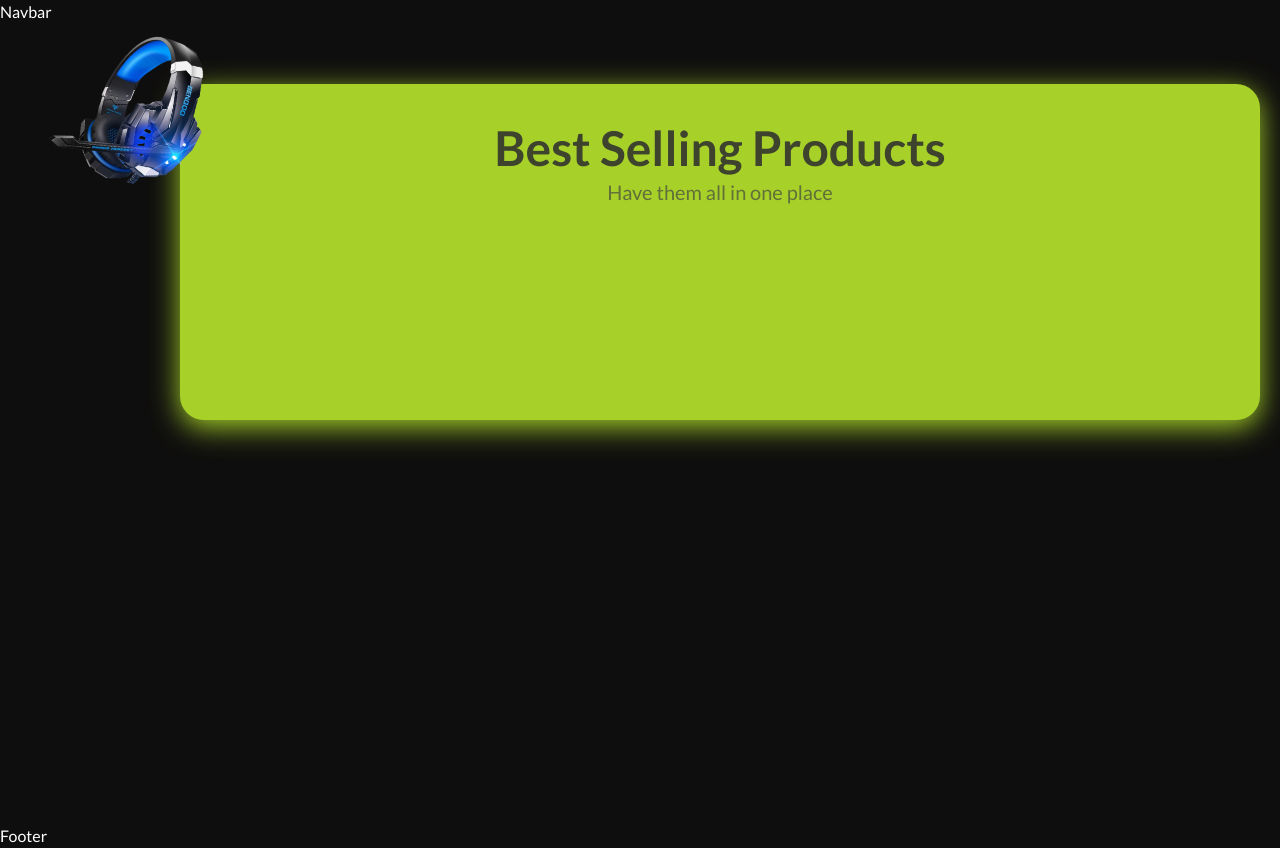
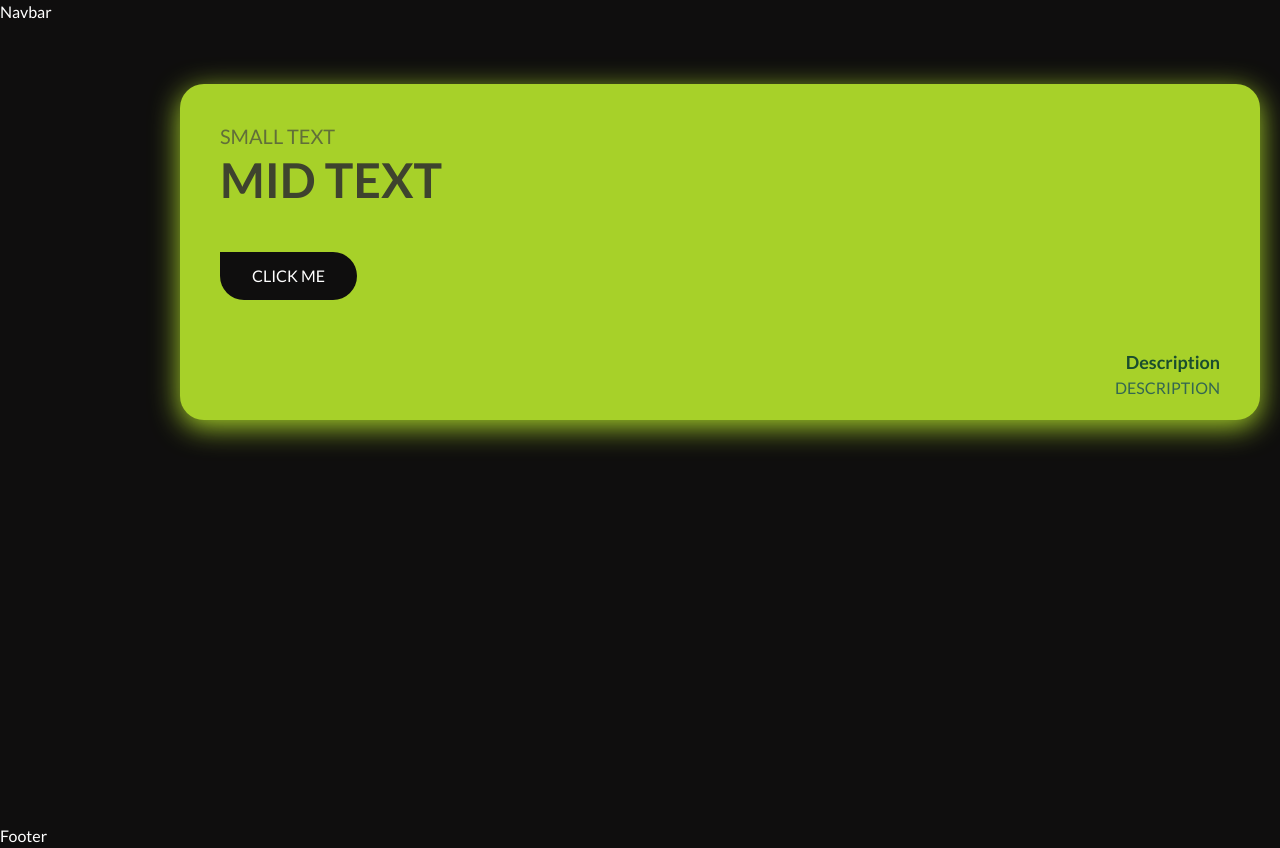
Before and after one commit to FuryACE007/ecommerce-website, a Next.js app: page / in a window 1280 px wide. Shown: the top 848 px of the page. Built offline with nearby package versions, Linux system fonts and the light colour scheme.

Commit message:
Changed banner

```diff
--- a/components/HeroBanner.jsx
+++ b/components/HeroBanner.jsx
@@ -1,28 +1,38 @@
 import React from "react";
 import Image from "next/image";
+import Link from "next/link";
 
 import classes from "../styles/Home.module.css";
 
 const HeroBanner = () => {
   return (
     <>
-      <div className=" absolute rotate-12 md:w-[150px] md:left-14 md:top-8">
+      {/* <div className=" absolute rotate-12 lg:w-auto lg:top-auto lg:left-auto md:w-[135px] md:left-14 md:top-8">
         <Image
           src="/headphone.png"
           alt="hero-banner"
-          width={200}
-          height={200}
+          width={180}
+          height={180}
         />
-      </div>
+      </div> */}
       <div
-        className={`bannerArea text-center mx-auto md:mt-10 h-[21rem] shadow-[#C4FB6D] bg-[#A7D129] ${classes.card} rounded-3xl hover:cursor-pointer`}
+        className={`bannerArea px-10 py-8 mx-auto md:mt-10 h-[21rem] shadow-[#C4FB6D] bg-[#A7D129] ${classes.card} rounded-3xl hover:cursor-pointer`}
       >
-        <h1 className=" text-[#3E432E] mx-auto text-5xl pt-10 font-semibold">
-          Best Selling Products
+        <h3 className=" leading-loose text-xl text-[#616F39] font-medium">
+          SMALL TEXT
+        </h3>
+        <h1 className=" text-[#3E432E] mx-auto text-5xl font-semibold">
+          MID TEXT
         </h1>
-        <h3 className=" leading-loose text-xl text-[#616F39] font-medium">
-          Have them all in one place
-        </h3>
+        <Link href="/">
+          <button className=" px-8 py-3 my-12 bg-[#0F0E0E] rounded-3xl rounded-tl-none hover:rounded-none hover:bg-slate-50 hover:text-[#0F0E0E] transition-all">
+            CLICK ME
+          </button>
+        </Link>
+        <div className=" text-right">
+          <h5 className=" text-lg font-semibold text-[#1A4D2E]">Description</h5>
+          <p className=" text-[#346751]">DESCRIPTION</p>
+        </div>
       </div>
     </>
   );
```
